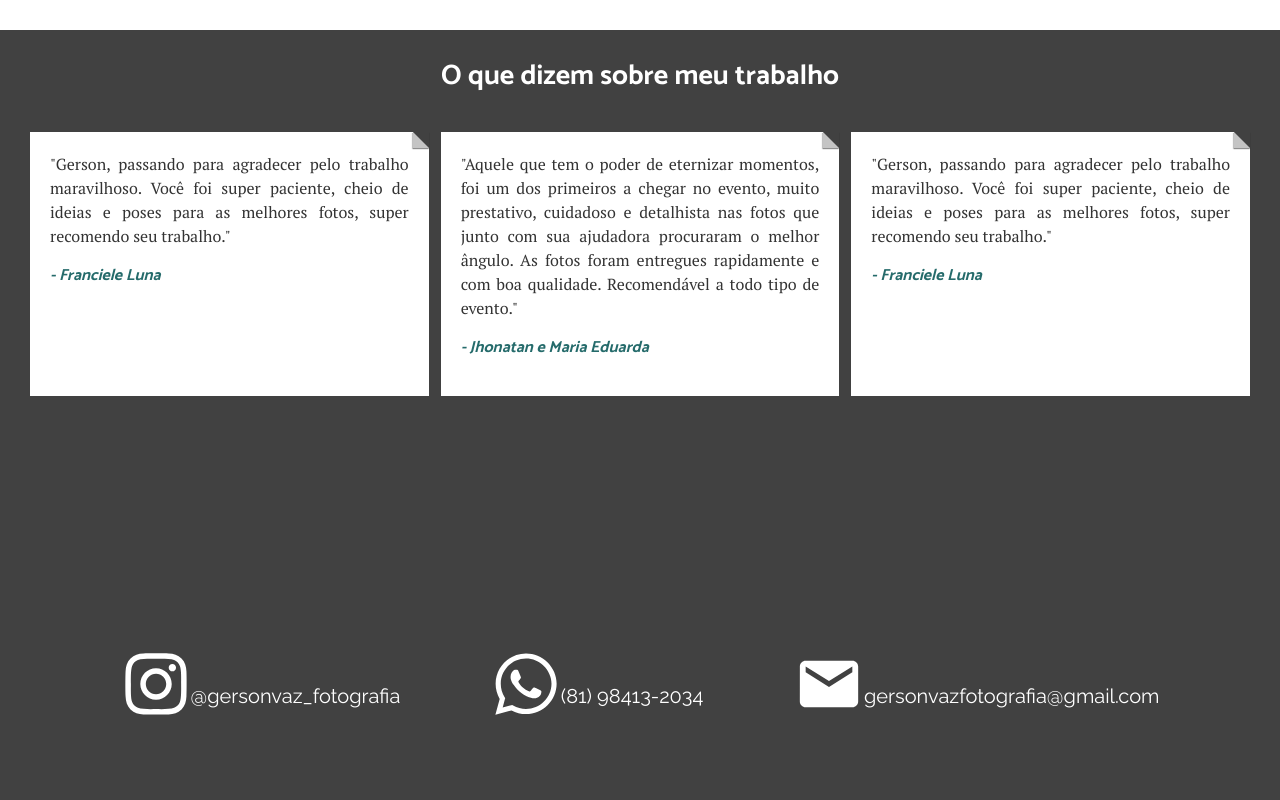
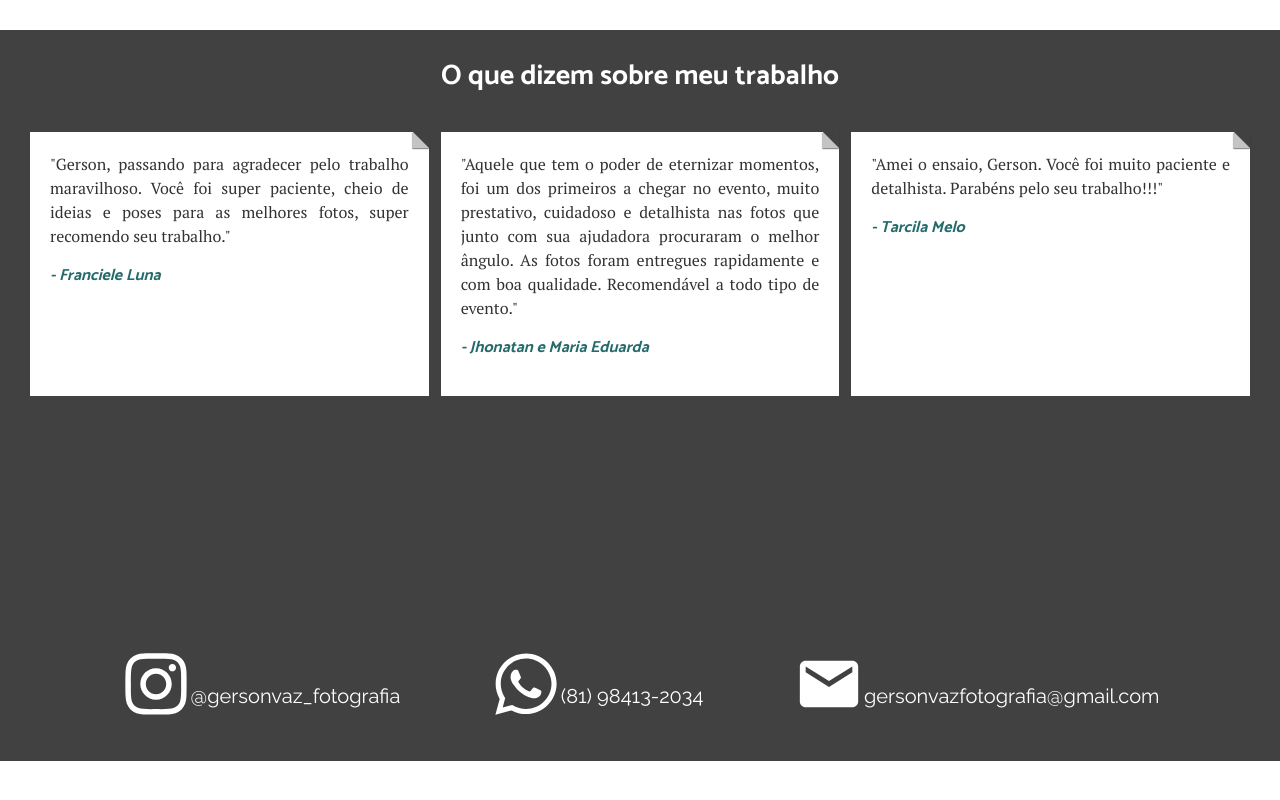
Before and after one commit to filipemelo2002/Photographer-Corner, a React (Create React App) app: page / in a window 1280 px wide. Shown: the part 1708-2508 px from the top of the page. After the commit the page ends 2469 px from the top, so only its background shows below. Built offline with nearby package versions, Linux system fonts and the light colour scheme.

Commit message:
New Contact component and New Declaration

```diff
--- a/src/pages/home/index.js
+++ b/src/pages/home/index.js
@@ -5,8 +5,7 @@ import Carousel from './carousel'
 import avatar from './img/avatar.jpeg'
 import illustration from './img/illustration.png'
 
-import {FaCamera, FaWhatsapp, FaInstagram} from 'react-icons/fa'
-import {MdMail} from 'react-icons/md'
+import {FaCamera} from 'react-icons/fa'
 import {Button} from 'react-bootstrap'
 
 export default function Home(){
@@ -66,21 +65,15 @@ return (
                 </div>
                 <div className="cardPerson">
                     <section>
-                        <p>"Gerson, passando para agradecer pelo trabalho maravilhoso. Você foi super paciente, cheio de ideias e poses para as melhores fotos, super recomendo seu trabalho."</p>
+                        <p>"Amei o ensaio, Gerson. Você foi muito paciente e detalhista. Parabéns pelo seu trabalho!!!"</p>
                     </section>
                     <footer>
-                        <p>- Franciele Luna</p>
+                        <p>- Tarcila Melo</p>
                     </footer>
                 </div>
             </div>
 
         </div>
-        <div className="footer">
-            <a href="https://www.instagram.com/gersonvaz_fotografia/" rel="noopener noreferrer" target="_blank"><FaInstagram className="icon"/><span>@gersonvaz_fotografia</span></a>
-            <a href="tel:+558181984132034"><FaWhatsapp className="icon"/><span>(81) 98413-2034</span></a>
-            <a href="mailto:gersonvazfotografia@gmail.com"><MdMail className="icon"/><span>gersonvazfotografia@gmail.com</span></a>
-        </div>
-
     </div>
     )
 }
```
